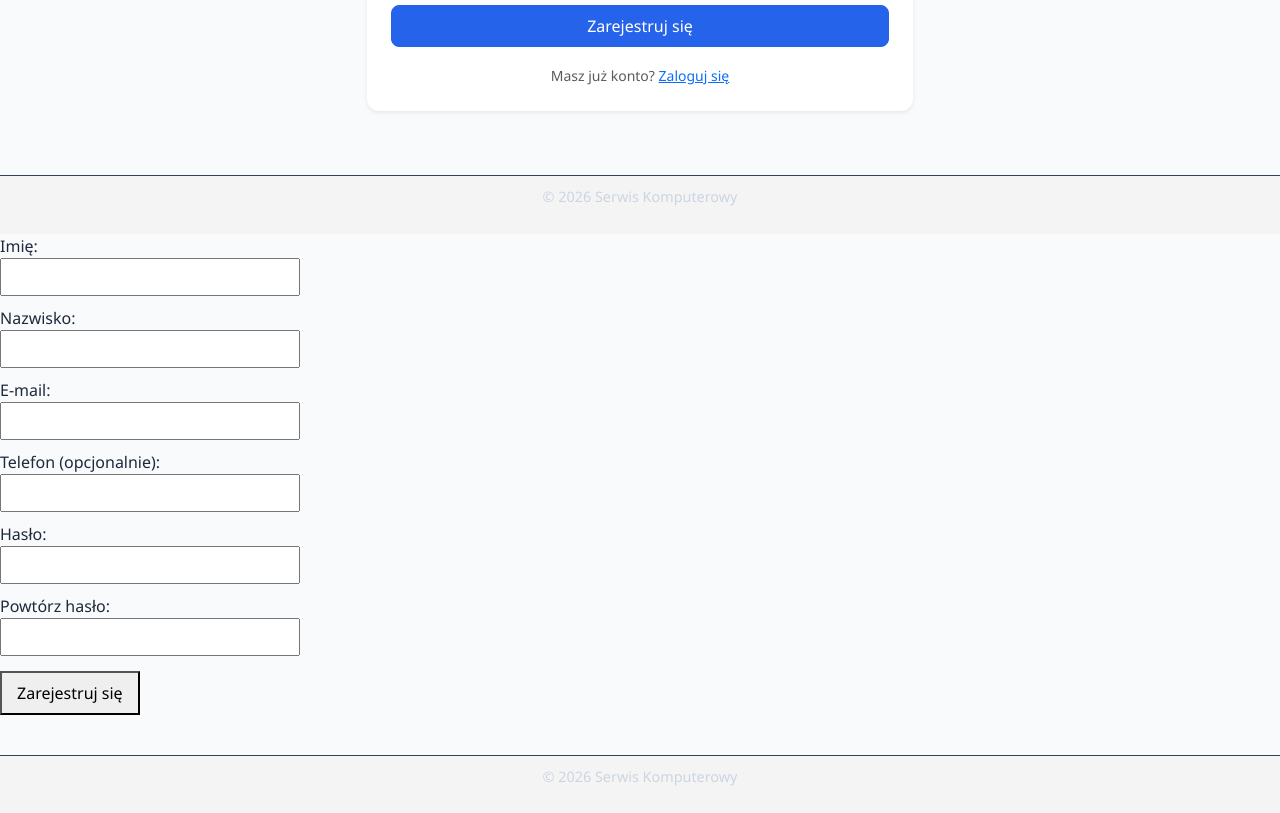
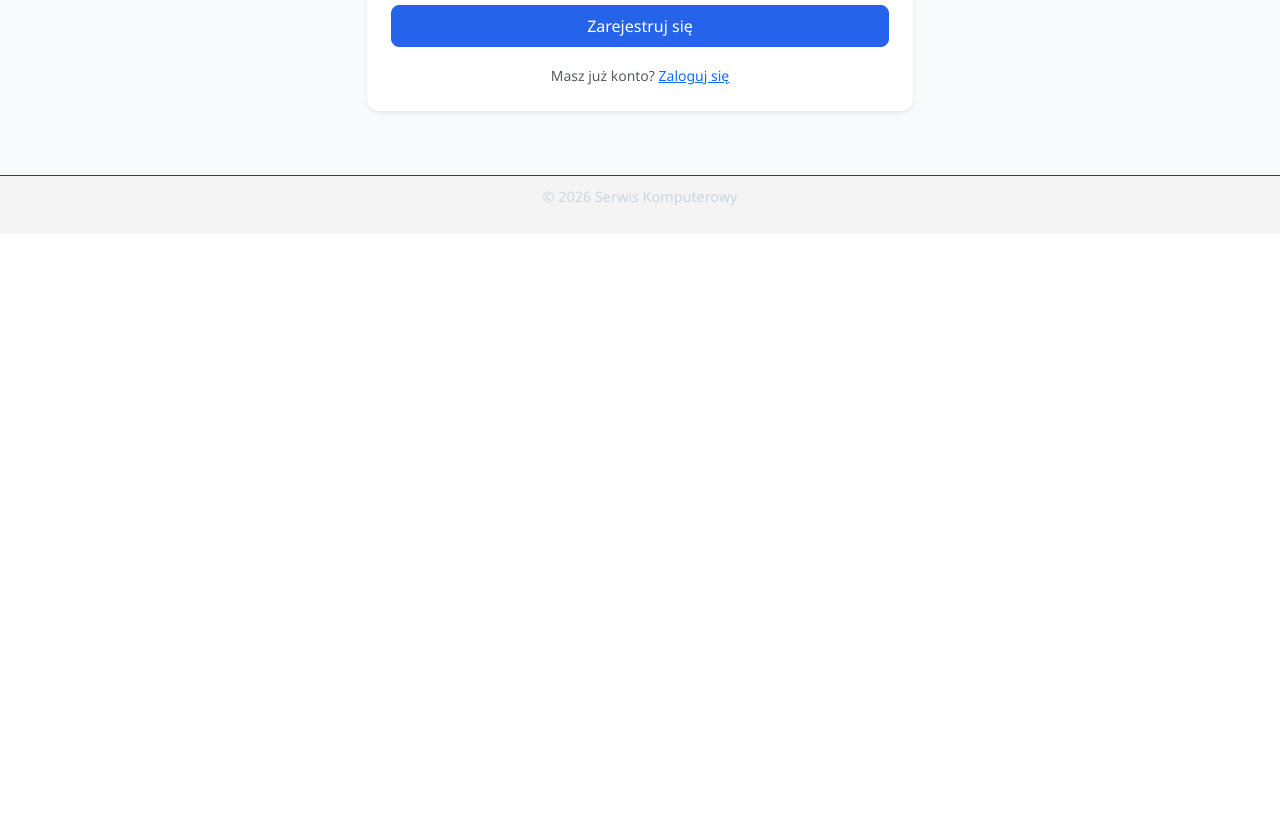
Before and after one commit to qtKreweciarz/Serwis-komputerowy, a PHP site: page /register.php in a window 1280 px wide. Shown: the part 627-1440 px from the top of the page. After the commit the page ends 833 px from the top, so only its background shows below. Run offline with PHP 8.4, Linux system fonts and the light colour scheme; a stand-in replaces the project's code that opens the database connection; some libraries are stand-ins or nearby versions.

Commit message:
zmiana w pliku rejestracji przez nie usunięcie niepotrzebnych linijek kodu

```diff
--- a/register.php
+++ b/register.php
@@ -192,47 +192,3 @@ require_once 'header.php';
 </div>
 
 <?php require_once 'footer.php'; ?>
-<?php if ($success): ?>
-    <div style="color: green; background: #e6ffe6; padding: 10px; margin-bottom: 15px; border: 1px solid green;">
-        <?= htmlspecialchars($success) ?><br>
-        <a href="login.php">Przejdź do logowania</a>
-    </div>
-<?php else: ?>
-    <form action="register.php" method="POST">
-        <input type="hidden" name="csrf_token" value="<?= $_SESSION['csrf_token'] ?>">
-
-        <div style="margin-bottom: 10px;">
-            <label for="imie">Imię:</label><br>
-            <input type="text" id="imie" name="imie" value="<?= htmlspecialchars($_POST['imie'] ?? '') ?>" required style="width: 300px; padding: 5px;">
-        </div>
-
-        <div style="margin-bottom: 10px;">
-            <label for="nazwisko">Nazwisko:</label><br>
-            <input type="text" id="nazwisko" name="nazwisko" value="<?= htmlspecialchars($_POST['nazwisko'] ?? '') ?>" required style="width: 300px; padding: 5px;">
-        </div>
-
-        <div style="margin-bottom: 10px;">
-            <label for="email">E-mail:</label><br>
-            <input type="email" id="email" name="email" value="<?= htmlspecialchars($_POST['email'] ?? '') ?>" required style="width: 300px; padding: 5px;">
-        </div>
-
-        <div style="margin-bottom: 10px;">
-            <label for="telefon">Telefon (opcjonalnie):</label><br>
-            <input type="text" id="telefon" name="telefon" value="<?= htmlspecialchars($_POST['telefon'] ?? '') ?>" style="width: 300px; padding: 5px;">
-        </div>
-
-        <div style="margin-bottom: 10px;">
-            <label for="password">Hasło:</label><br>
-            <input type="password" id="password" name="password" required style="width: 300px; padding: 5px;">
-        </div>
-
-        <div style="margin-bottom: 15px;">
-            <label for="confirm_password">Powtórz hasło:</label><br>
-            <input type="password" id="confirm_password" name="confirm_password" required style="width: 300px; padding: 5px;">
-        </div>
-
-        <button type="submit" style="padding: 8px 15px;">Zarejestruj się</button>
-    </form>
-<?php endif; ?>
-
-<?php include 'footer.php'; ?>
```
